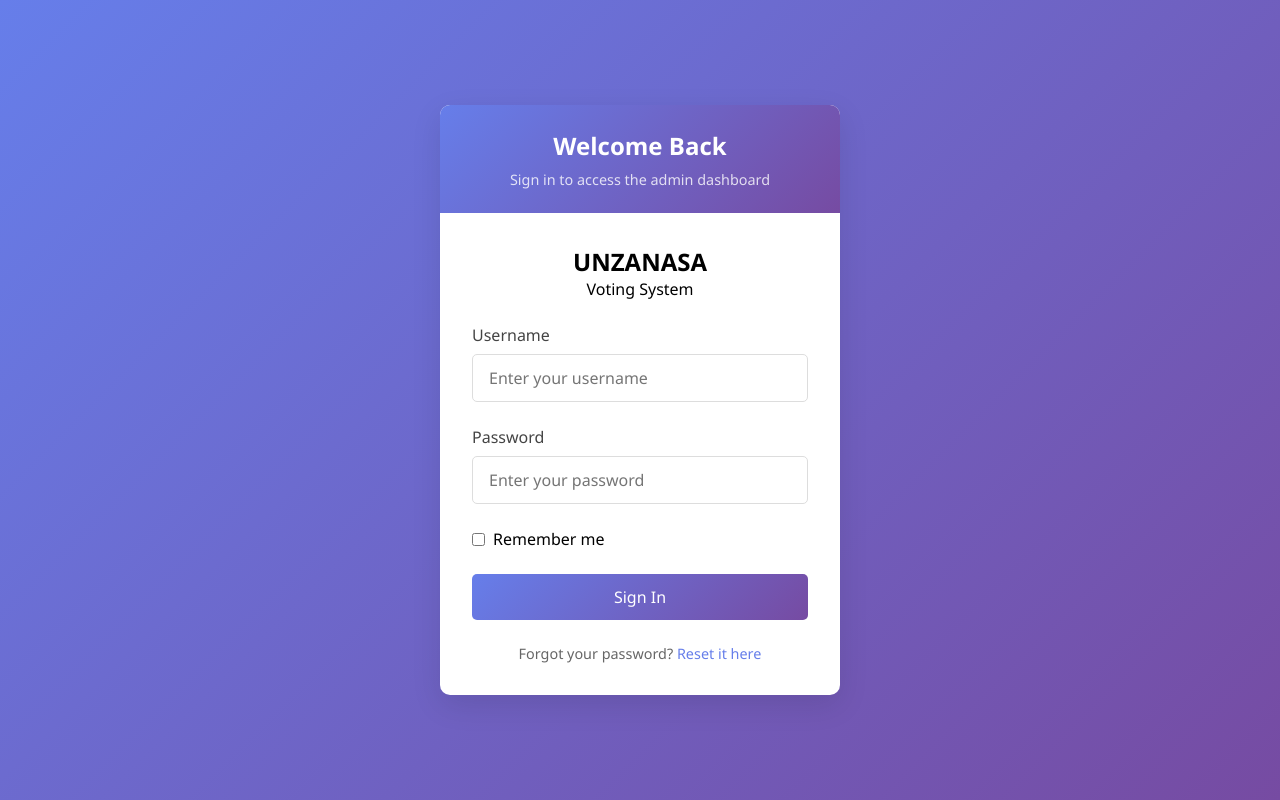
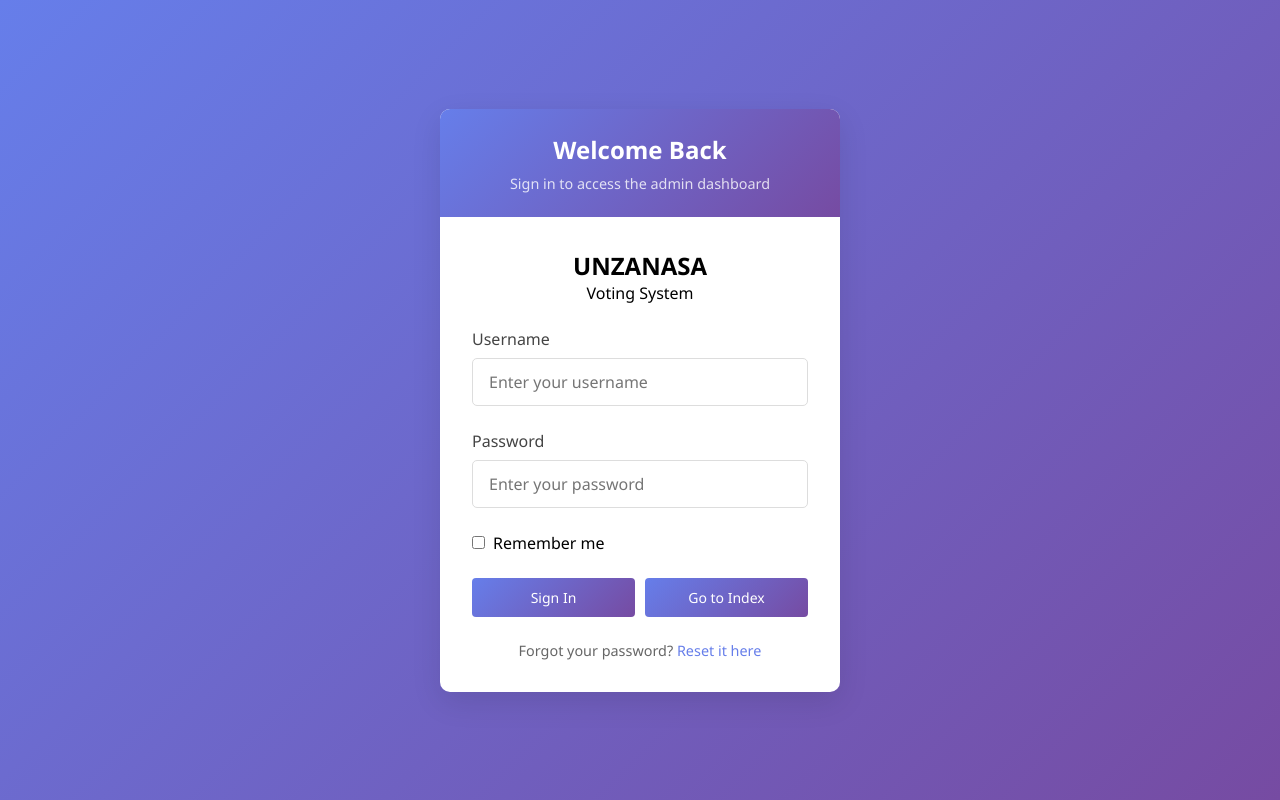
Before and after one commit to apollosmwaba/unzanasa-voting-management-sysstem, a PHP site: page /qqqq/admin-login.php in a window 1280 px wide. Run offline with PHP 8.4, Linux system fonts and the light colour scheme.

Commit message:
Added the limk tp the index on login

```diff
--- a/admin-login.php
+++ b/admin-login.php
@@ -248,10 +248,48 @@ if ($_SERVER['REQUEST_METHOD'] === 'POST') {
                     <label for="remember">Remember me</label>
                 </div>
 
-                <button type="submit" class="btn">
-                    Sign In
-                </button>
+                <div class="form-actions">
+                    <button type="submit" class="btn btn-primary">
+                        Sign In
+                    </button>
+                    <a href="index.php" class="btn btn-secondary">
+                        Go to Index
+                    </a>
+                </div>
             </form>
+
+            <style>
+                .form-actions {
+                    display: flex;
+                    gap: 10px;
+                    margin-top: 20px;
+                }
+                .btn {
+                    flex: 1;
+                    padding: 10px;
+                    border: none;
+                    border-radius: 4px;
+                    cursor: pointer;
+                    text-align: center;
+                    text-decoration: none;
+                    font-size: 14px;
+                    transition: background-color 0.3s;
+                }
+                .btn-primary {
+                    background-color: #4a6baf;
+                    color: white;
+                }
+                .btn-primary:hover {
+                    background-color: #3a5a9f;
+                }
+                .btn-secondary {
+                    background-color: #6c757d;
+                    color: white;
+                }
+                .btn-secondary:hover {
+                    background-color: #5a6268;
+                }
+            </style>
 
             <div class="form-footer">
                 <p>Forgot your password? <a href="forgot-password.php">Reset it here</a></p>
--- a/application/views/admin-login.php
+++ b/application/views/admin-login.php
@@ -166,6 +166,7 @@ if (basename($_SERVER['PHP_SELF']) === 'admin-login.php') {
                 </div>
 
                 <button type="submit" class="btn">🔐 Login to Dashboard</button>
+                <a href="index.php" class="btn" style="background: #6c757d; margin-top: 10px; display: inline-block; text-decoration: none; text-align: center;">🏠 Go to Index</a>
             </form>
 
             <div class="footer">
```
